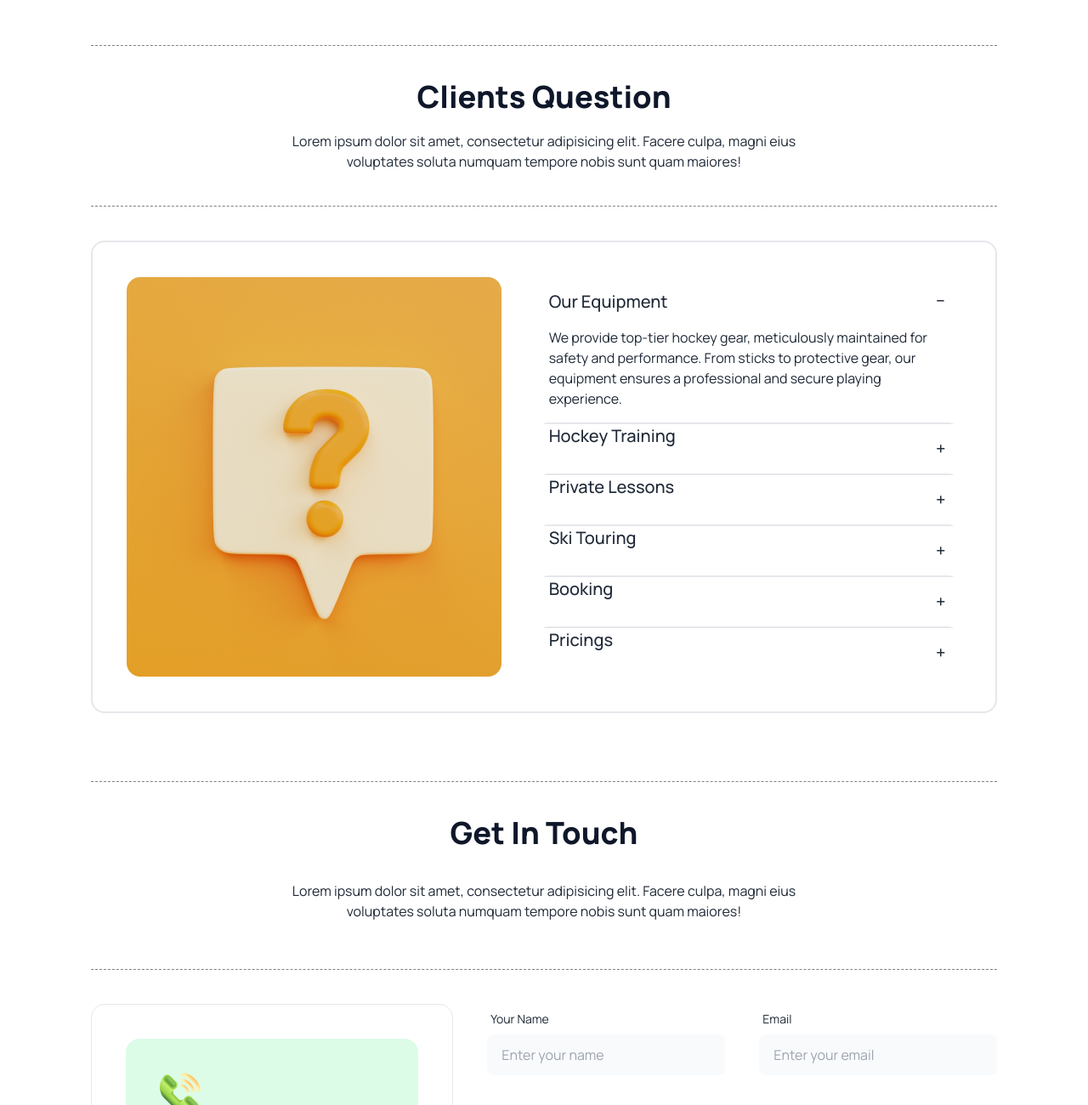
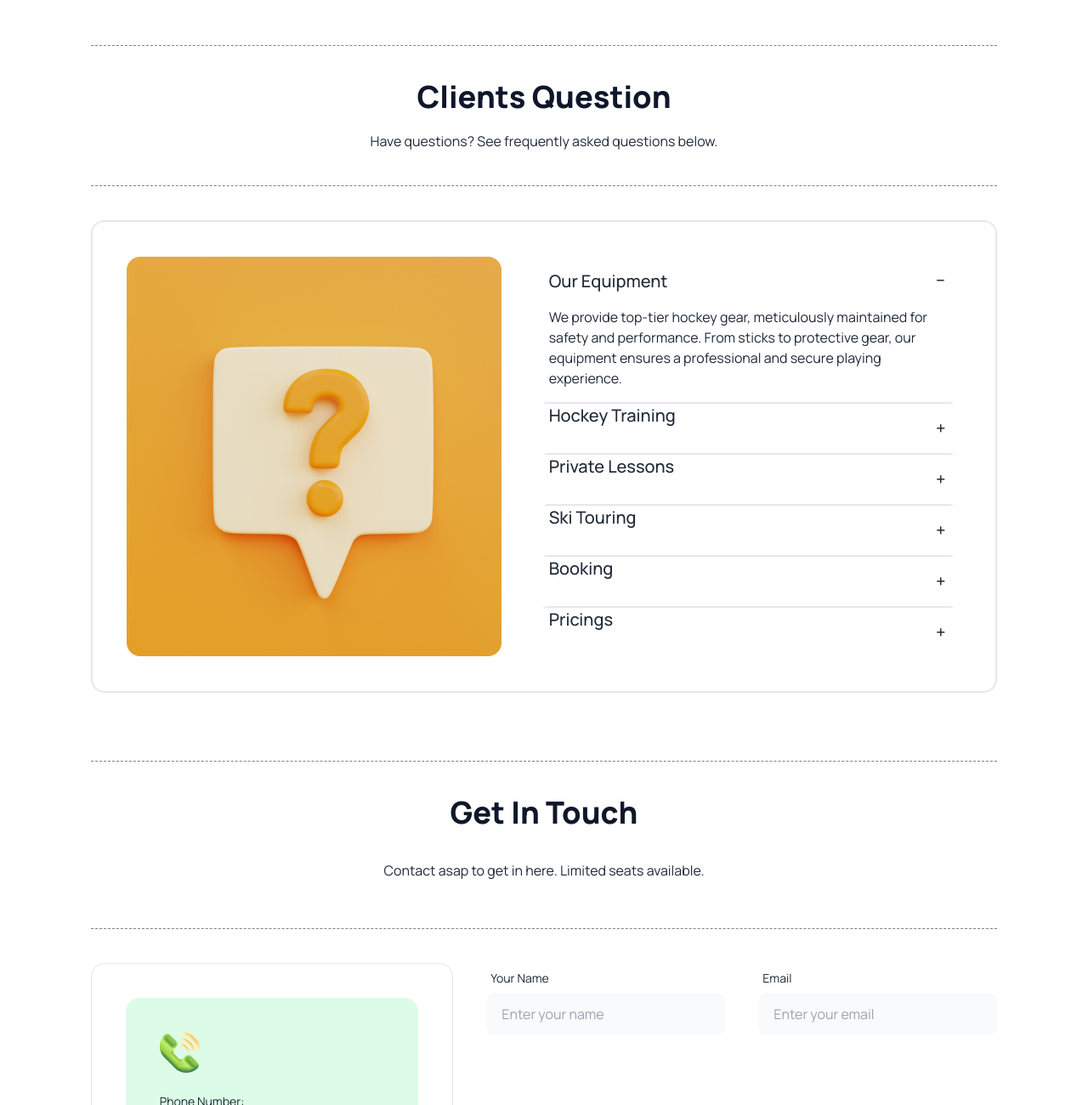
Before and after one commit to KetPsi/B9A3-Hockeys, a plain HTML site: page index.html in a window 1280 px wide. Shown: the part 4060-5360 px from the top of the page at 85% size. Drawn offline with nearby package versions, Linux system fonts and the light colour scheme.

Commit message:
all lorem texts replaced by meaningful ones

```diff
--- a/index.html
+++ b/index.html
@@ -416,10 +416,7 @@
             <div class="my-dashed-border py-10 mb-10 lg:px-52">
 
                 <h4 class="text-4xl font-extrabold text-center text-slate-900 mb-5">Clients Question</h4>
-            <p class="text-center text-base px:52">Lorem ipsum dolor sit amet, consectetur adipisicing elit.
-                Facere culpa,
-                magni eius voluptates soluta
-                numquam tempore nobis sunt quam maiores!
+            <p class="text-center text-base px:52">Have questions? See frequently asked questions below.
             </p>
             </div>
             <div class="gap-10 border-2 p-10 rounded-2xl items-center lg:flex">
@@ -492,14 +489,11 @@
         <section class="mb-20">
             <div class="my-dashed-border py-10 mb-10 lg:px-52">
                 <h4 class="text-4xl font-extrabold text-center text-slate-900 mb-5">Get In Touch</h4>
-            <p class="text-center px-4/6 py-4 text-base">Lorem ipsum dolor sit amet, consectetur adipisicing elit.
-                Facere culpa,
-                magni eius voluptates soluta
-                numquam tempore nobis sunt quam maiores!
+            <p class="text-center px-4/6 py-4 text-base">Contact asap to get in here. Limited seats available.
             </p>
             </div>
 
-            <div class="lg:flex lg:flex-row">
+            <div class="lg:flex lg:flex-row lg:mb-0 sm:mb-6">
                 <div class="flex flex-col  gap-6 border rounded-2xl p-10 lg:w-2/5">
                     <div class="bg-green-100 p-10 rounded-2xl">
                         <img class="mb-6" src="images/phone.png" alt="">
```
